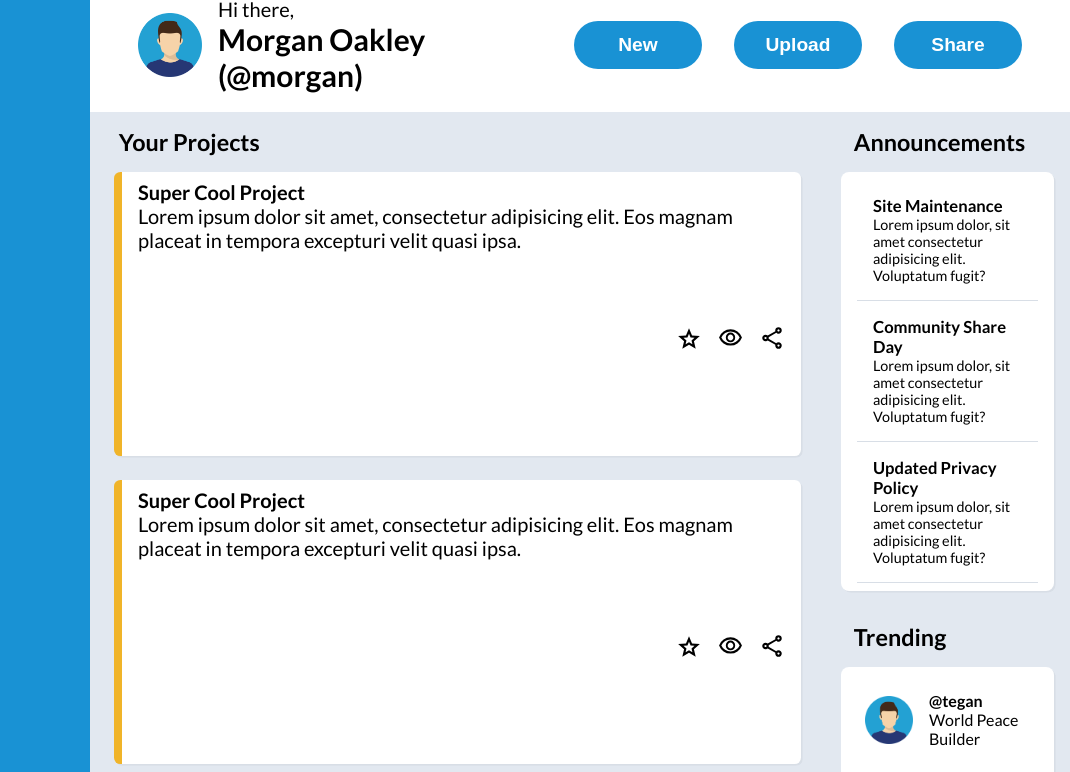
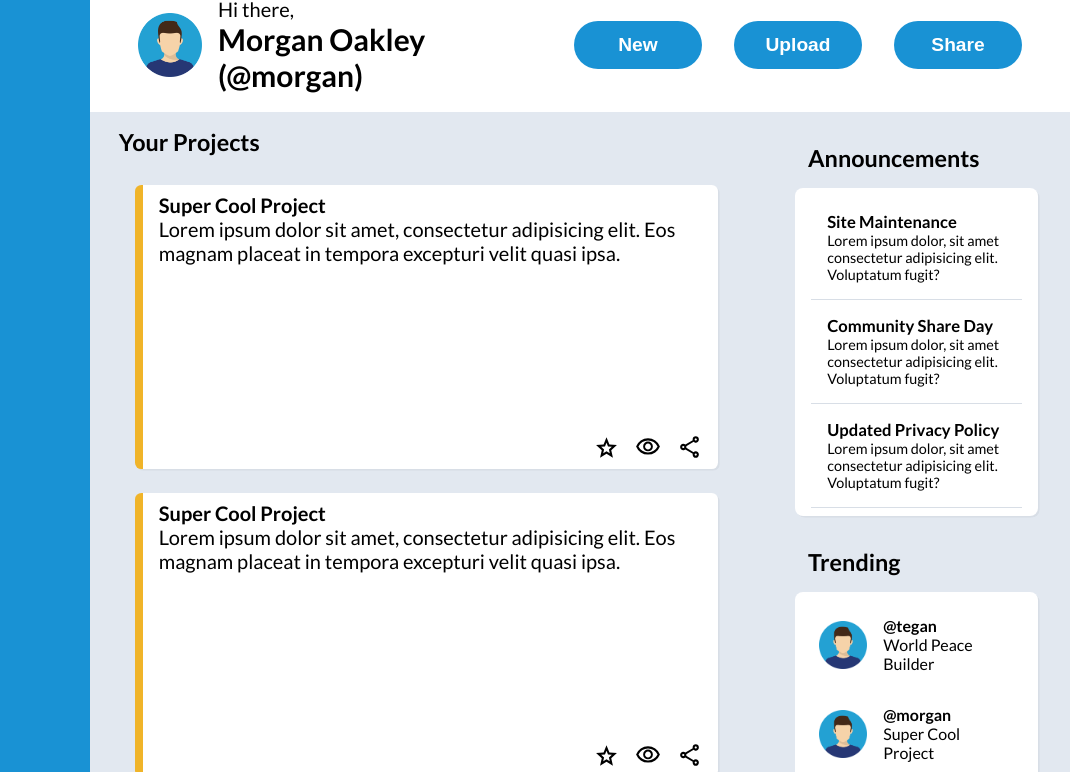
Before and after one commit to SlickSaintNick/odin-admin-dashboard, a plain HTML site: page index.html in a window 1280 px wide. Shown: the part 88-860 px from the top of the page, 210-1280 px from the left. Drawn offline with Linux system fonts and the light colour scheme.

Commit message:
Added flex, continuing to trouble-shoot

```diff
--- a/index.html
+++ b/index.html
@@ -58,7 +58,7 @@
         </div>
 
         <div class="main">
-            <div class="projects">
+            <div class="main-left">
                 <h3>Your Projects</h3>
                 <div class="project-grid">
                     <div class="project-item">
@@ -135,6 +135,7 @@
                     </div>
                 </div>
             </div>
+            <div class="main-right">
                 <div class="announcements">
                     <h3>Announcements</h3>
                     <div class="announcement-list">
@@ -188,6 +189,7 @@
                 </div>
             </div>
         </div>
+    </div>
 </body>
 
 </html>
--- a/style.css
+++ b/style.css
@@ -35,7 +35,7 @@ body {
         "nav header"
         "nav main";
     width: 100vw;
-    height: 100%;
+    height: 100vh;
 }
 
 /* Set the size of images */
@@ -173,20 +173,27 @@ body {
 
 .main {
     background-color: var(--color-bg2);
+    display: flex;
+
+    /* Grid setup
     grid-area: main;
-    /* max-height: calc(100vh - 200px); */
+    max-height: calc(100vh - 200px);
     display: grid;
     grid-template-columns: 3fr 1fr;
     grid-template-rows: 1fr 1fr;
-    /* grid-template-rows: repeat(2, minmax(auto, 1fr)); */
     grid-template-areas:
         "projects announcements"
-        "projects trending";
+        "projects trending"; */
 }
 
-.main .projects {
-    grid-area: projects;
+.main .main-left {
+    /* grid-area: projects; */
+    flex: 70%;
     margin: 1rem;
+}
+
+.main .main-left .project-grid {
+    margin: 1.3rem;
 }
 
 .main h3 {
@@ -194,8 +201,8 @@ body {
     margin-bottom: 0.5rem;
 }
 
-.main .projects .project-grid {
-    max-height: calc(100vh - 200px);
+.main .main-left .project-grid {
+    /* max-height: calc(100vh - 200px); */
     /* overflow: auto; */
     display: grid;
     gap: 0.5rem;
@@ -203,7 +210,7 @@ body {
     grid-auto-rows: 300px;
 }
 
-.main .projects .project-item {
+.main .main-left .project-item {
     /* display: flex;
     flex-direction: column; */
     background-color: var(--color-bg1);
@@ -215,13 +222,13 @@ body {
     border-left: solid 0.5rem var(--color-accent2);
 }
 
-.main .projects .project-item .project-details {
-    height: 145px;
+.main .main-left .project-item .project-details {
+    height: 90%;
     overflow: hidden;
     position: relative;
 }
 
-.main .projects .project-item .project-details:after {
+.main .main-left .project-item .project-details:after {
     content: "";
     position: absolute;
     bottom: 0;
@@ -231,15 +238,23 @@ body {
     height: 20%;
 }
 
-.main .projects .project-item .project-icons {
-    height: 55px;
+.main .main-left .project-item .project-icons {
+    height: 10%;
     display: flex;
     justify-content: flex-end;
     gap: 1rem;
 }
 
+.main .main-right {
+    flex: 30%;
+    display: flex;
+    flex-direction: column;
+    justify-content: flex-start;
+    margin: 1rem;
+}
+
 .main .announcements {
-    grid-area: announcements;
+    /* grid-area: announcements; */
     margin: 1rem;
 }
 
@@ -261,7 +276,7 @@ body {
 }
 
 .main .trending {
-    grid-area: trending;
+    /* grid-area: trending; */
     margin: 1rem;
 }
 
```
Lines whose indentation alone changed are shown as unchanged.
